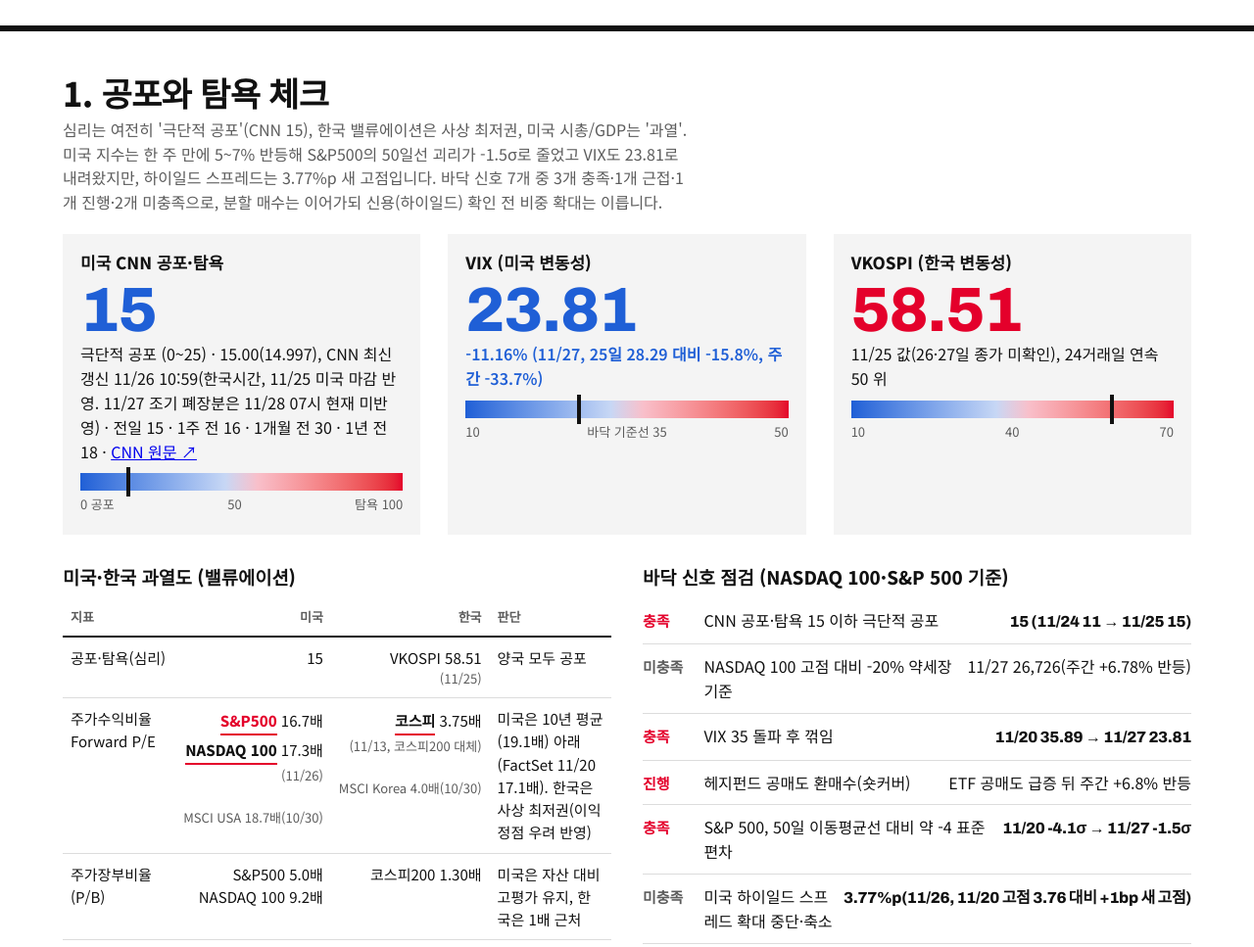
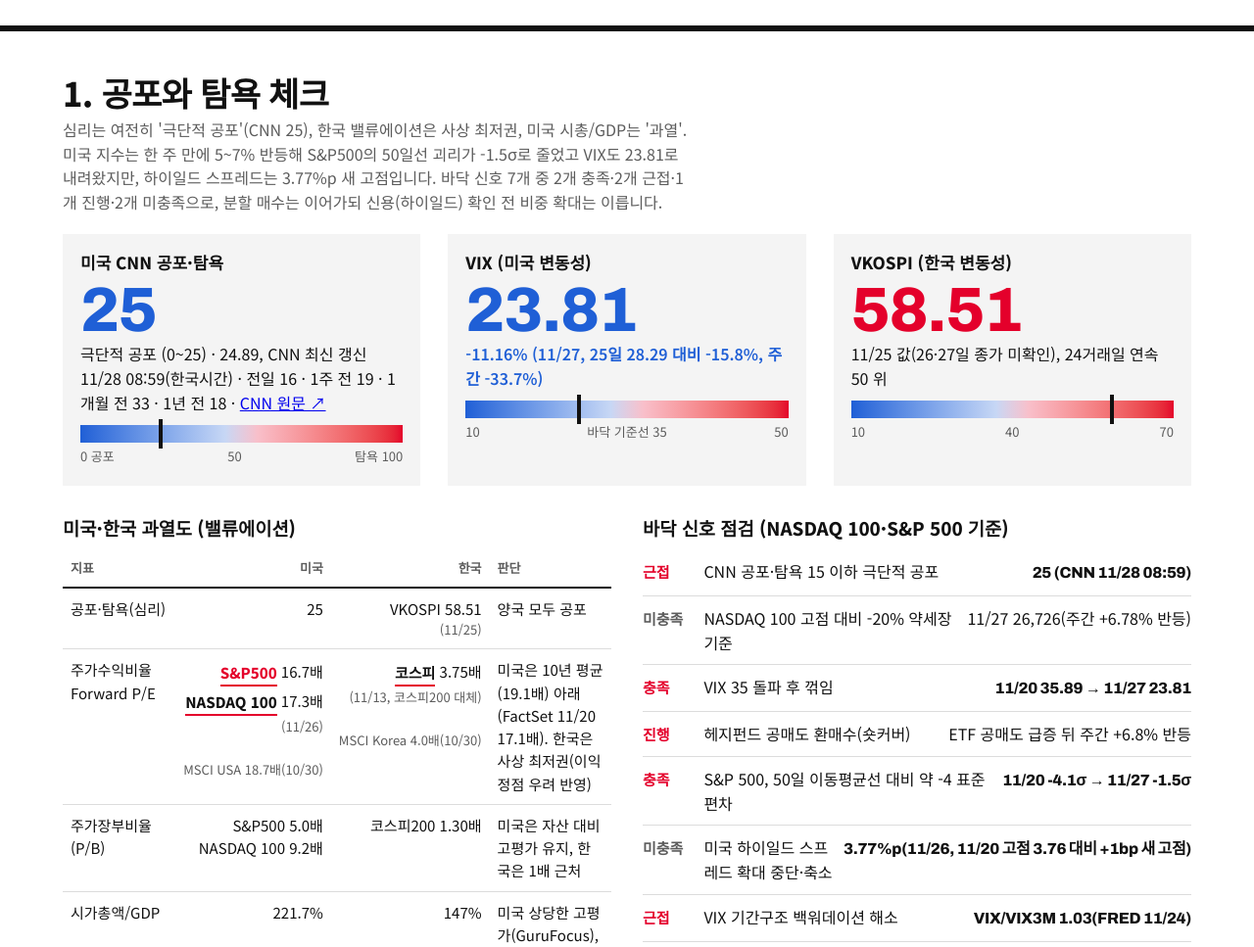
Before and after one commit to blueskyrainbow/morning-market, a plain HTML site: page index.html in a window 1280 px wide. Shown: the part 6680-7647 px from the top of the page at 98% size. Drawn offline with Linux system fonts and the light colour scheme.

Commit message:
CNN 공포·탐욕 25 반영(fng.json 자동 연결), 바닥 신호 ① 근접
Co-Authored-By: Claude Opus 5.5 <noreply@anthropic.com>
Claude-Session: https://claude.ai/code/session_01RAwbo6FZMYjvQjSBHdhw6X

```diff
--- a/index.html
+++ b/index.html
@@ -248,13 +248,13 @@ footer a{color:var(--ink)}footer li{margin-bottom:4px;font-size:14px;overflow-wr
 <section class="band sec" id="sentiment">
  <div class="wrap">
   <h2>1. 공포와 탐욕 체크</h2>
-  <p class="say">심리는 여전히 '극단적 공포'(CNN 15), 한국 밸류에이션은 사상 최저권, 미국 시총/GDP는 '과열'. 미국 지수는 한 주 만에 5~7% 반등해 S&amp;P500의 50일선 괴리가 -1.5σ로 줄었고 VIX도 23.81로 내려왔지만, 하이일드 스프레드는 3.77%p 새 고점입니다. 바닥 신호 7개 중 3개 충족·1개 근접·1개 진행·2개 미충족으로, 분할 매수는 이어가되 신용(하이일드) 확인 전 비중 확대는 이릅니다.</p>
+  <p class="say">심리는 여전히 '극단적 공포'(CNN 25), 한국 밸류에이션은 사상 최저권, 미국 시총/GDP는 '과열'. 미국 지수는 한 주 만에 5~7% 반등해 S&amp;P500의 50일선 괴리가 -1.5σ로 줄었고 VIX도 23.81로 내려왔지만, 하이일드 스프레드는 3.77%p 새 고점입니다. 바닥 신호 7개 중 2개 충족·2개 근접·1개 진행·2개 미충족으로, 분할 매수는 이어가되 신용(하이일드) 확인 전 비중 확대는 이릅니다.</p>
   <div class="three">
    <div class="card">
     <h3>미국 CNN 공포·탐욕</h3>
-    <div class="big num dn">15</div>
-    <div>극단적 공포 (0~25) · 15.00(14.997), CNN 최신 갱신 11/26 10:59(한국시간, 11/25 미국 마감 반영. 11/27 조기 폐장분은 11/28 07시 현재 미반영) · 전일 15 · 1주 전 16 · 1개월 전 30 · 1년 전 18 · <a href="https://edition.cnn.com/markets/fear-and-greed" target="_blank" rel="noopener">CNN 원문 ↗</a></div>
-    <div class="meter"><div class="scale"><span class="pin" style="left:calc(15% - 2px)"></span></div><div class="ticks"><span>0 공포</span><span>50</span><span>탐욕 100</span></div></div>
+    <div class="big num dn" id="fngBig">25</div>
+    <div id="fngDesc">극단적 공포 (0~25) · 24.89, CNN 최신 갱신 11/28 08:59(한국시간, 11/27 미국 조기 폐장 마감 반영) · 전일 16 · 1주 전 19 · 1개월 전 33 · 1년 전 18 · <a href="https://edition.cnn.com/markets/fear-and-greed" target="_blank" rel="noopener">CNN 원문 ↗</a></div>
+    <div class="meter"><div class="scale"><span class="pin" id="fngPin" style="left:calc(25% - 2px)"></span></div><div class="ticks"><span>0 공포</span><span>50</span><span>탐욕 100</span></div></div>
    </div>
    <div class="card">
     <h3>VIX (미국 변동성)</h3>
@@ -275,7 +275,7 @@ footer a{color:var(--ink)}footer li{margin-bottom:4px;font-size:14px;overflow-wr
     <div class="scroll"><table>
      <thead><tr><th>지표</th><th class="r">미국</th><th class="r">한국</th><th>판단</th></tr></thead>
      <tbody>
-      <tr><td>공포·탐욕(심리)</td><td class="r">15</td><td class="r">VKOSPI 58.51<br><small>(11/25)</small></td><td>양국 모두 공포</td></tr>
+      <tr><td>공포·탐욕(심리)</td><td class="r" id="fngTbl">25</td><td class="r">VKOSPI 58.51<br><small>(11/25)</small></td><td>양국 모두 공포</td></tr>
       <tr><td>주가수익비율 Forward P/E</td><td class="r"><button type="button" class="ind pe" data-p="sp" aria-controls="peBox">S&amp;P500</button> 16.7배<br><button type="button" class="ind pe" data-p="ndx" aria-controls="peBox">NASDAQ 100</button> 17.3배<br><small>(11/26)</small><br><small>MSCI USA 18.7배(10/30)</small></td><td class="r"><button type="button" class="ind pe" data-p="ks" aria-controls="peBox">코스피</button> 3.75배<br><small>(11/13, 코스피200 대체)</small><br><small>MSCI Korea 4.0배(10/30)</small></td><td>미국은 10년 평균(19.1배) 아래(FactSet 11/20 17.1배). 한국은 사상 최저권(이익 정점 우려 반영)</td></tr>
       <tr><td>주가장부비율(P/B)</td><td class="r">S&amp;P500 5.0배<br>NASDAQ 100 9.2배</td><td class="r">코스피200 1.30배</td><td>미국은 자산 대비 고평가 유지, 한국은 1배 근처</td></tr>
       <tr><td>시가총액/GDP</td><td class="r">221.7%</td><td class="r">147%</td><td>미국 상당한 고평가(GuruFocus), 한국 고평가 구간</td></tr>
@@ -294,7 +294,7 @@ footer a{color:var(--ink)}footer li{margin-bottom:4px;font-size:14px;overflow-wr
    <div>
     <h3 style="margin:0 0 8px" id="bottom">바닥 신호 점검 (NASDAQ 100·S&amp;P 500 기준)</h3>
     <ul class="check">
-     <li><span class="mark up">충족</span><span>CNN 공포·탐욕 15 이하 극단적 공포</span><span class="num">15 (11/24 11 → 11/25 15)</span></li>
+     <li id="fngSig"><span class="mark up">근접</span><span>CNN 공포·탐욕 15 이하 극단적 공포</span><span class="num">25 (11/24 11 → 11/27 25)</span></li>
      <li><span class="mark fl">미충족</span><span>NASDAQ 100 고점 대비 -20% 약세장 기준</span><span>11/27 26,726(주간 +6.78% 반등)</span></li>
      <li><span class="mark up">충족</span><span>VIX 35 돌파 후 꺾임</span><span class="num">11/20 35.89 → 11/27 23.81</span></li>
      <li><span class="mark up">진행</span><span>헤지펀드 공매도 환매수(숏커버)</span><span>ETF 공매도 급증 뒤 주간 +6.8% 반등</span></li>
@@ -302,7 +302,7 @@ footer a{color:var(--ink)}footer li{margin-bottom:4px;font-size:14px;overflow-wr
      <li><span class="mark fl">미충족</span><span>미국 하이일드 스프레드 확대 중단·축소</span><span class="num">3.77%p(11/26, 11/20 고점 3.76 대비 +1bp 새 고점)</span></li>
      <li><span class="mark up">근접</span><span>VIX 기간구조 백워데이션 해소</span><span class="num">VIX/VIX3M 1.03(FRED 11/24)</span></li>
     </ul>
-    <p class="note">공포·탐욕은 CNN 기준 15(14.997, 11/26 10:59 한국시간 갱신)로 15 이하 기준을 충족합니다(표시값 기준). 11/24 10.96 바닥 뒤 15 안팎에 머물러 있고, 27일 반등분은 아직 반영되지 않았습니다. 세부 지표는 시장 모멘텀 2.8, 안전자산 수요 5.2, 풋/콜 옵션 7, 정크본드 수요 13.2, 주가 폭 21.4가 극단적 공포, 주가 강도 25.6·변동성(VIX) 34.2가 공포입니다(주가 강도·폭·풋콜·VIX 세부 값은 데이터 일부를 요약 판독). VIX는 11/20 35.89(FRED)로 35를 넘긴 뒤 23.81까지 내려와 '돌파 후 꺾임'을 충족했습니다(기준선 35까지 +11.2). NASDAQ 100은 한 주에 +6.78% 반등해 -20% 기준과 멀어졌습니다(고점 대비 정확한 낙폭은 이번 조회에서 확인하지 못함). 숏커버는 정량 자료가 없지만, 골드만삭스 집계로 직전 주 ETF 공매도가 약 19포인트 늘어 10년 내 세 번째로 큰 주간 증가였고(11/23) 그 뒤 지수가 급반등해 '진행'으로 봅니다.</p>
+    <p class="note">공포·탐욕은 CNN 기준 25(24.89, 11/28 08:59 한국시간 갱신, 11/27 마감 반영)로 아직 극단적 공포 구간이지만 15 기준선보다 10 높아 '근접'으로 바꿨습니다. 11/24 10.96 바닥 뒤 주간 반등으로 올라왔습니다. 세부 지표는 시장 모멘텀 8.2, 풋/콜 옵션 19, 정크본드 수요 19.2, 안전자산 수요 19.4가 극단적 공포, 주가 강도 28.8·주가 폭 29.6이 공포, 변동성(VIX) 50이 중립입니다. VIX는 11/20 35.89(FRED)로 35를 넘긴 뒤 23.81까지 내려와 '돌파 후 꺾임'을 충족했습니다(기준선 35까지 +11.2). NASDAQ 100은 한 주에 +6.78% 반등해 -20% 기준과 멀어졌습니다(고점 대비 정확한 낙폭은 이번 조회에서 확인하지 못함). 숏커버는 정량 자료가 없지만, 골드만삭스 집계로 직전 주 ETF 공매도가 약 19포인트 늘어 10년 내 세 번째로 큰 주간 증가였고(11/23) 그 뒤 지수가 급반등해 '진행'으로 봅니다.</p>
     <p class="note">S&amp;P 500은 11/20 종가 6,910.39가 50일선(7,625)보다 4.1표준편차(σ, 50일 종가 기준) 아래로 떨어져 투매 기준을 충족했고(2주 이내), 11/27 7,297.49는 50일선 7,596 대비 -3.9%, -1.45σ까지 회복했습니다(-4σ 수준 약 6,773, 지금보다 -7.2%). FRED SP500이 11/19까지만 게시돼 11/20~27 종가는 보도 값을 썼고, 11/23 종가는 SPY 비율로 추정(약 7,239)했습니다. 하이일드 스프레드는 11/20 3.76 → 11/23 3.63으로 내려왔다가 11/24 3.72, 11/25·26 3.77로 새 고점을 찍어 '미충족'으로 바꿨습니다. 30일선 3.40·60일선 3.16이 계속 올라 스프레드가 30일선보다 37bp 위이고, 4%까지는 23bp 남았습니다. VIX 기간구조는 11/17부터 백워데이션입니다. FRED 최신 VIX/VIX3M은 11/24 1.03(VIXCLS 26.36, VXVCLS 25.47)으로 '근접' 구간이지만, thetrading.tools 집계 11/25 값은 1.07(VIX 28.10·VIX3M 26.20, 7거래일째 백워데이션)로 다시 1.05를 넘었습니다. 11/27은 VIX 23.81에 Cboe VIX 선물 12월물 정산 22.84·1월물 22.79로 근월물이 현물보다 약 4% 낮아 백워데이션 폭이 크게 줄었고, 곡선이 콘탱고로 돌아오는 중이라는 보도(finexus)도 있지만 11/27 VIX3M 값은 확인하지 못했습니다. 출처: FRED SP500·BAMLH0A0HYM2·VIXCLS·VXVCLS, thetrading.tools, Cboe VIX 선물, Cestrian·야후 파이낸스(11/27 종가). VIX 11/27 등락률(-11.16%)은 FRED 11/26 값(26.80) 대비이며, 25일 종가 대비로는 -15.8%입니다.</p>
    </div>
   </div>
@@ -384,7 +384,7 @@ footer a{color:var(--ink)}footer li{margin-bottom:4px;font-size:14px;overflow-wr
    <li><span class="sell">매도 관점</span> 코스닥 급등 테마(로봇·이차전지·바이오)의 단기 보유분. 코스닥은 27일 하루 +8.13%, 매수 사이드카까지 걸렸고 레인보우로보틱스·에코프로·에이비엘바이오 등이 10~20% 뛰었습니다. 이달 코스닥 일평균 거래대금은 올해 평균의 절반 수준이라 얇은 거래 위 급등은 되돌림도 큽니다. 미국 금요일 반등으로 30일 월요일 강세 출발 가능성이 높은 만큼, 그 갭 상승 때 단기 물량의 절반가량을 줄이는 매도 관점이 유리합니다.</li>
    <li><span class="sell">매도 관점</span> 레버리지·금리 민감 포지션과 하루 급등한 증권주. 미 10년물이 4.94%(+9bp), 한국 10년물이 3.832%(+4.2bp)로 함께 올랐고, 미국 하이일드 스프레드는 3.77%p로 11/20 고점을 넘었습니다(4%까지 23bp). 주식은 한 주에 5~7% 올랐는데 신용은 오히려 나빠진 '괴리'입니다. 신용으로 버티는 포지션은 이번 반등에 줄이고, 하이일드가 4%를 넘기면 위험자산 비중을 한 번 더 줄입니다. 외국인이 판 키움증권·미래에셋증권(27일 +15.87%)도 차익 실현 쪽입니다.</li>
    <li><span class="sell">매도 관점</span> 유가에 약한 항공·운송. WTI는 83달러대로 숨을 골랐지만 브렌트는 95달러대로 주간 +3%, 사우디 정유시설 피격과 호르무즈 긴장이 이어집니다. 29일 OPEC+ 결과를 보기 전까지는 반등 때 줄이는 편이 낫습니다.</li>
-   <li><span class="buy">분할 매수 관점</span> 미국 지수(S&amp;P500·NASDAQ 100). 바닥 신호 7개 중 3개 충족(공포·탐욕 15, VIX 35 돌파 후 23.81로 꺾임, S&amp;P500 11/20 -4.1σ 투매), 1개 근접(VIX 기간구조, FRED 11/24 비율 1.03·11/27 선물 근월물이 현물에 근접), 숏커버 진행, 2개 미충족(NASDAQ 100 -20%, 하이일드 새 고점)입니다. 1차(목표 비중의 3분의 1)는 이미 담은 것으로 보고, 한 주에 5.6% 오른 지금 추격은 피합니다. 2차는 하이일드 스프레드가 30일선(3.40) 아래로 내려오고 VIX/VIX3M이 1 아래(콘탱고)로 확인될 때, 3차는 12/4 고용·12/10 FOMC 결과 뒤가 안전합니다. S&amp;P500이 50일선(약 7,596)을 회복하면 추세 반전 신호로 2차를 앞당길 수 있습니다.</li>
+   <li><span class="buy">분할 매수 관점</span> 미국 지수(S&amp;P500·NASDAQ 100). 바닥 신호 7개 중 2개 충족(VIX 35 돌파 후 23.81로 꺾임, S&amp;P500 11/20 -4.1σ 투매), 2개 근접(공포·탐욕 25, VIX 기간구조, FRED 11/24 비율 1.03·11/27 선물 근월물이 현물에 근접), 숏커버 진행, 2개 미충족(NASDAQ 100 -20%, 하이일드 새 고점)입니다. 1차(목표 비중의 3분의 1)는 이미 담은 것으로 보고, 한 주에 5.6% 오른 지금 추격은 피합니다. 2차는 하이일드 스프레드가 30일선(3.40) 아래로 내려오고 VIX/VIX3M이 1 아래(콘탱고)로 확인될 때, 3차는 12/4 고용·12/10 FOMC 결과 뒤가 안전합니다. S&amp;P500이 50일선(약 7,596)을 회복하면 추세 반전 신호로 2차를 앞당길 수 있습니다.</li>
    <li><span class="buy">분할 매수 관점</span> 코스피 지수·우량주. 외국인이 9월 이후 처음 조 단위로 돌아왔고 금요일 밤 SK하이닉스 ADR +7.38%·필라델피아 반도체 +4.69%로 월요일 여건도 좋습니다. 다만 하루로는 추세 전환을 단정할 수 없어, 외국인 순매수가 사흘 이상 이어지고 코스피가 4,900선을 지키면 2차, 12/1 수출입동향(반도체 수출)과 12/4 미국 고용을 확인한 뒤 3차로 나눠 담습니다. 4,700선(26일 종가)을 다시 내주면 반등 실패로 보고 추가 매수를 미룹니다.</li>
    <li><span class="buy">매수 우위</span> 외국인이 몰려 산 삼성전자(4,424억원)·SK하이닉스(3,783억원)의 장기 핵심 보유분은 유지·눌림목 보강(기관이 SK하이닉스를 2,540억원 판 물량을 외국인이 받아낸 구도), 외국인이 함께 산 전력기기(두산에너빌리티·LS ELECTRIC·효성중공업)와 삼성전기·SK스퀘어. 미국 메모리(마이크론 +7.60%·샌디스크 +15.96%) 강세는 한국 메모리 2강에 우호적입니다. 12/11 코스피200 편입 종목(대덕전자·효성·일진전기 등)은 반영일 전 패시브 매수 수혜를 볼 수 있습니다. 미국 액티브 ETF는 앤트로픽·스페이스X를 함께 사고, 엔비디아·브로드컴·메타·테슬라는 함께 줄였습니다.</li>
   </ol>
@@ -615,6 +615,21 @@ const tgLoad=async()=>{if(!tgBox)return;const srcs=['telegram.json?t='+Date.now(
  tgBox.querySelector('ol').innerHTML=d.posts.slice(0,8).map(p=>`<li><span class="t">${esc(p.label)}</span><b>${esc(p.title)}</b>${p.fwd?`<span class="fw">· ${esc(p.fwd)} 전달</span>`:''}${p.excerpt?`<span class="x">${esc(p.excerpt)}</span>`:''} <a href="${esc(p.url)}" target="_blank" rel="noopener">원문 ↗</a></li>`).join('');
  const n=tgBox.querySelector('.note');if(n)n.textContent=`채널 최신 글 ${d.posts.length>8?8:d.posts.length}개를 자동으로 가져옵니다(한국시간, ${String(d.updated).slice(5,10).replace('-','/')} ${String(d.updated).slice(11,16)} 수집). 전체 내용과 차트는 원문 링크에서 확인하세요.`};
 tgLoad();setInterval(tgLoad,10*60*1000);
+/* CNN 공포·탐욕: fng.json(GitHub Actions가 CNN에서 직접 받아 옴)으로 카드·과열도 표·바닥 신호 ①을 맞춤 */
+const fngApply=d=>{if(!d||typeof d.score!=='number')return;const v=Math.round(d.score),$=id=>document.getElementById(id);
+ const band=v<=25?'극단적 공포 (0~25)':v<=45?'공포 (25~45)':v<=55?'중립 (45~55)':v<=75?'탐욕 (55~75)':'극단적 탐욕 (75~100)';
+ const r=x=>Math.round(x);
+ if($('fngBig'))$('fngBig').textContent=v;
+ if($('fngDesc')){const a=$('fngDesc').querySelector('a');$('fngDesc').textContent=`${band} · ${d.score.toFixed(2)}, CNN 최신 갱신 ${d.updated_label}(한국시간) · 전일 ${r(d.previous_close)} · 1주 전 ${r(d.previous_1_week)} · 1개월 전 ${r(d.previous_1_month)} · 1년 전 ${r(d.previous_1_year)} · `;if(a)$('fngDesc').appendChild(a)}
+ if($('fngPin'))$('fngPin').style.left=`calc(${Math.max(0,Math.min(100,d.score))}% - 2px)`;
+ if($('fngTbl'))$('fngTbl').textContent=v;
+ const li=$('fngSig');if(li){const m=li.querySelector('.mark'),n=li.querySelector('.num');if(m)m.textContent=v<=15?'충족':v<=25?'근접':'미충족';if(n)n.textContent=`${v} (CNN ${d.updated_label})`}};
+const fngLoad=async()=>{const srcs=['fng.json?t='+Date.now()];if(/github\.io$/.test(location.hostname))srcs.push('https://raw.githubusercontent.com/blueskyrainbow/morning-market/main/fng.json?t='+Date.now());
+ const rs=await Promise.allSettled(srcs.map(u=>fetch(u,{cache:'no-store'}).then(r=>r.ok?r.json():Promise.reject(r.status))));
+ const ok=rs.filter(r=>r.status==='fulfilled'&&r.value&&typeof r.value.score==='number').map(r=>r.value).sort((a,b)=>String(b.updated).localeCompare(String(a.updated)));
+ if(ok.length)fngApply(ok[0])};
+fngLoad();setInterval(fngLoad,30*60*1000);
+
 }
 </script>
 </body>
```
